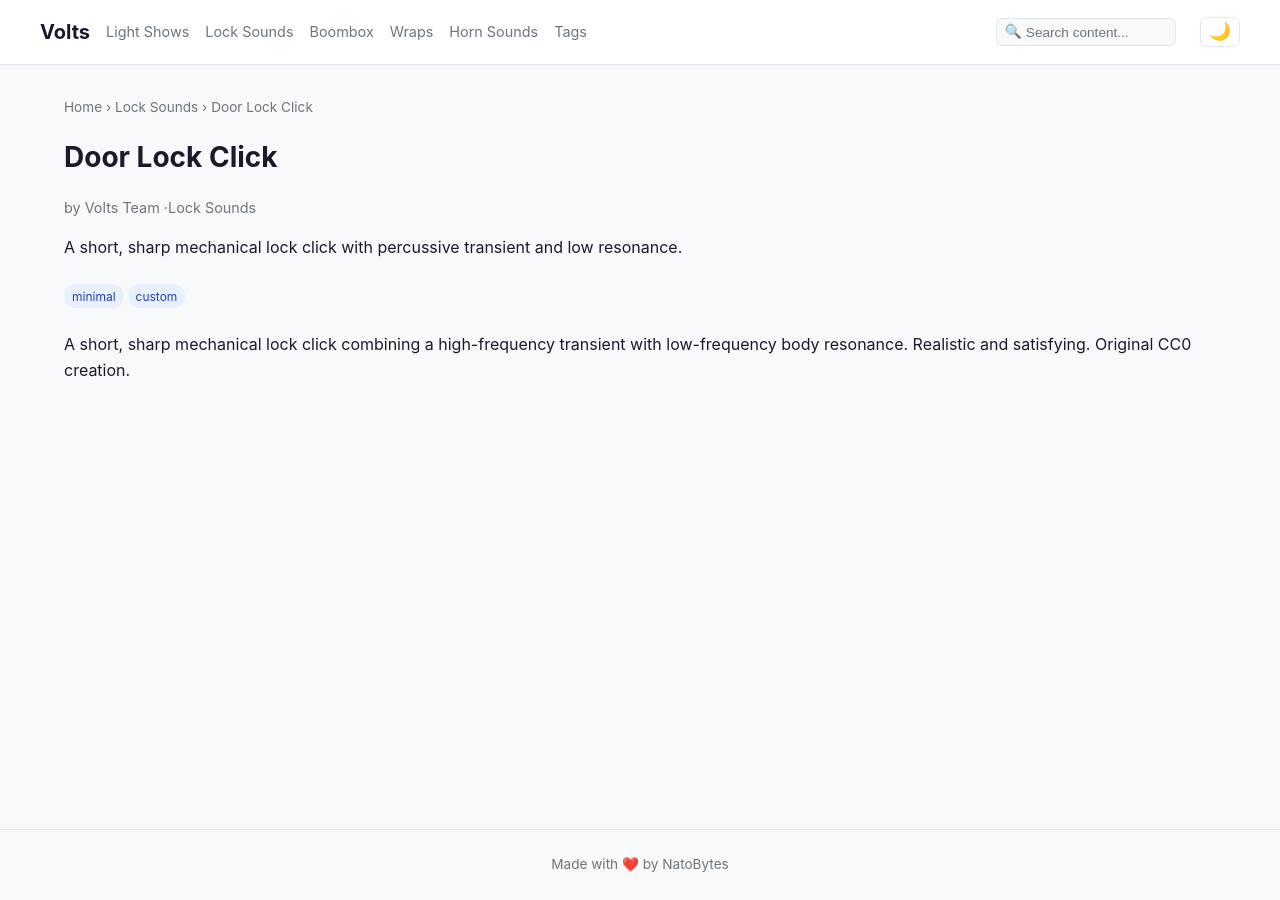
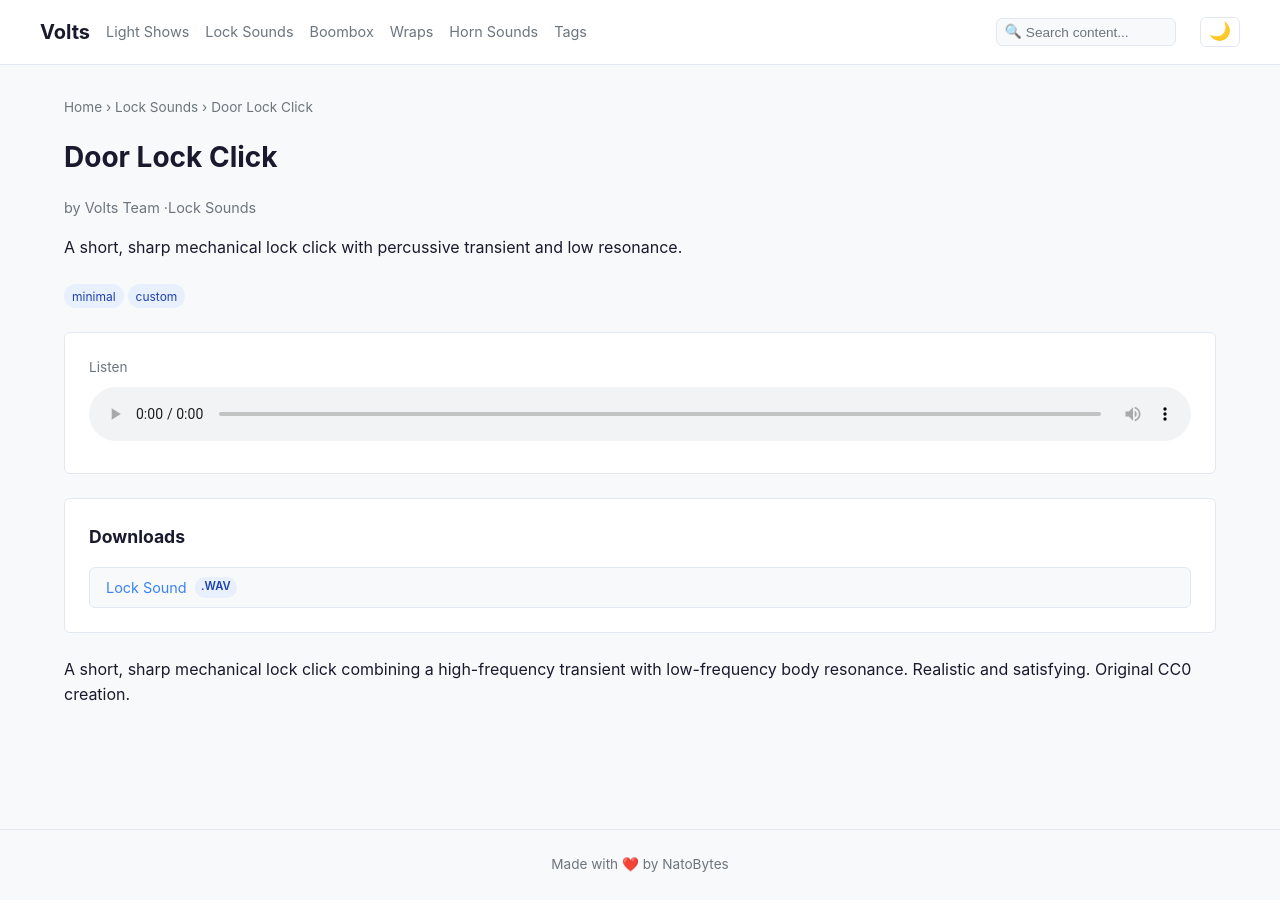
Before and after one commit to natobytes/Volts, a Jekyll site: the page built from content/_locksounds/door-lock-click.md, in a window 1280 px wide. Built offline with Jekyll 4.4.1, drawn with Linux system fonts in a browser that asks for light colours; nearby versions of some CDN libraries; comment, search, counter and statistics services are not loaded.

Commit message:
feat: add audio and files fields to frontmatter
Co-Authored-By: Paperclip <noreply@paperclip.ing>

```diff
--- a/content/_locksounds/door-lock-click.md
+++ b/content/_locksounds/door-lock-click.md
@@ -2,6 +2,10 @@
 title: Door Lock Click
 author: Volts Team
 description: A short, sharp mechanical lock click with percussive transient and low resonance.
+audio: door-lock-click.wav
+files:
+  - name: door-lock-click.wav
+    label: Lock Sound
 tags:
   - minimal
   - custom
```
